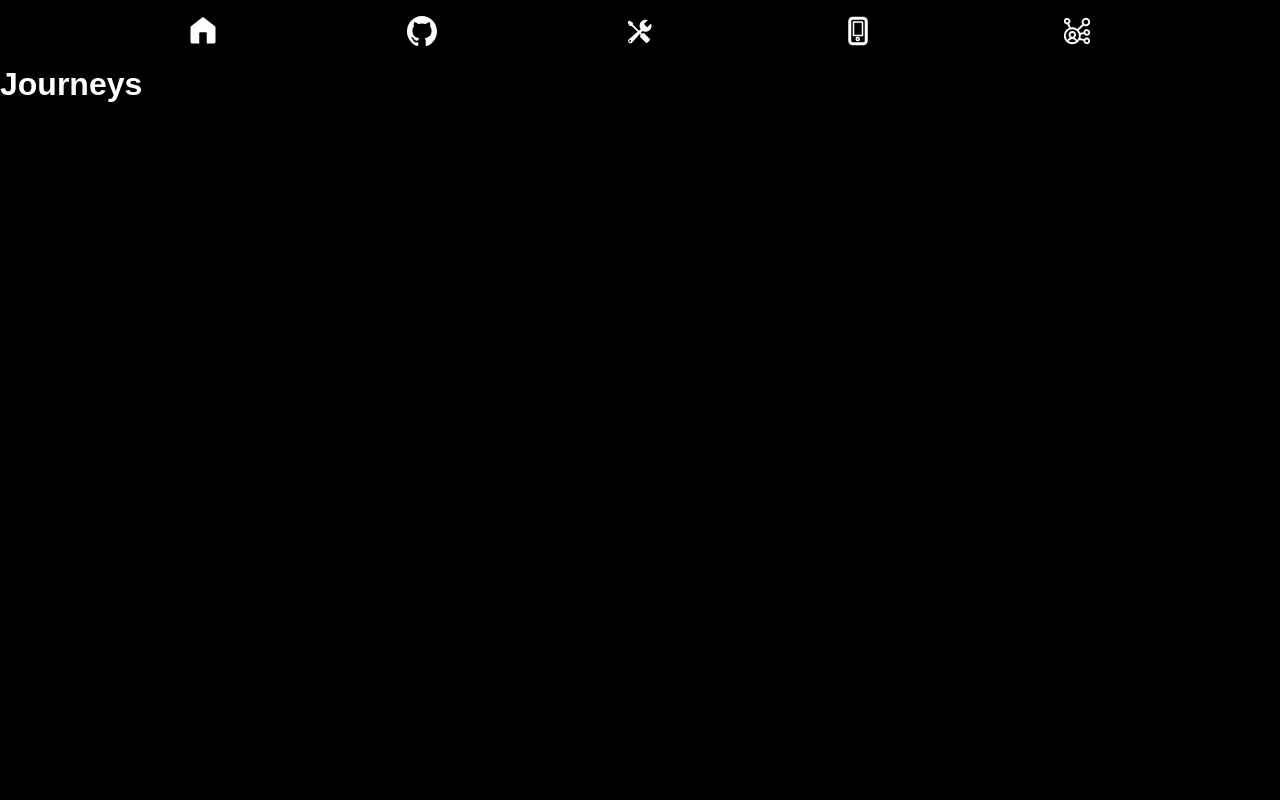
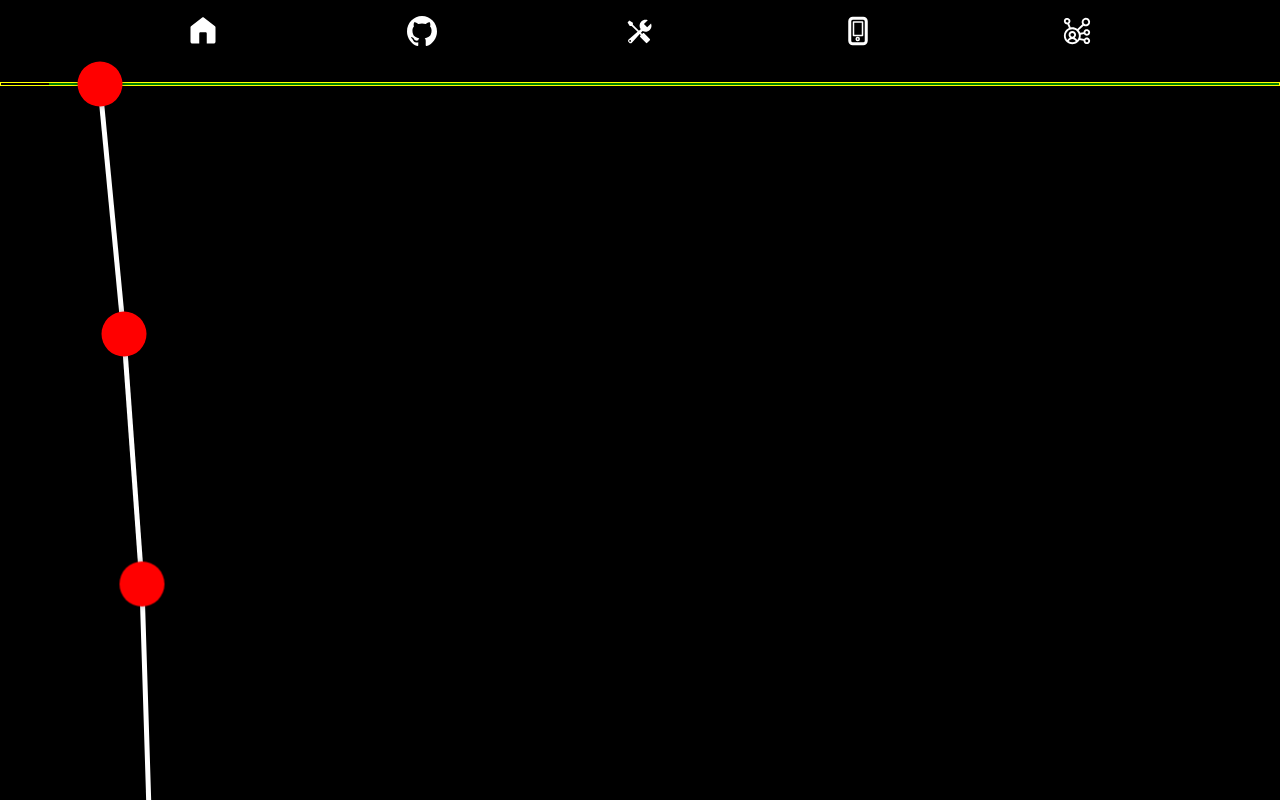
Before and after one commit to JBassard97/new-portfolio, a Next.js app: page /journeys in a window 1280 px wide. Shown: the top 800 px of the page. Built offline with nearby package versions, Linux system fonts and the light colour scheme; a web font is replaced by a local one.

Commit message:
starting on journeys page, I'm envisioning a giant timeline with interactivity

```diff
--- a/app/api/projectData/projectData.json
+++ b/app/api/projectData/projectData.json
@@ -61,6 +61,7 @@
         "NodeJS",
         "GraphQL",
         "Render",
+        "Figma",
         "NPM",
         "Apollo",
         "Mongoose",
@@ -126,7 +127,7 @@
       "isFullStack": false,
       "type": "Web App",
       "hostedOn": "GitHub",
-      "stack": ["HTML", "CSS", "JavaScript"],
+      "stack": ["HTML", "CSS", "JavaScript", "Figma"],
       "tellMeMore": [
         "This is our 1st Capstone Project of Bootcamp, and it was developed for 2 weeks until it was considered an MVP.",
         "<span style='color:lightblue; text-decoration:underline'><a href='https://www.openbrewerydb.org/' target='_blank'>Open-Brewery API</a></span> provides data on nearby spots.",
@@ -292,6 +293,7 @@
         "Handlebars",
         "MySQL",
         "JavaScript",
+        "Figma",
         "Tailwind",
         "Express.js",
         "NodeJS"
--- a/app/components/Parallaxcard/ParallaxCard.tsx
+++ b/app/components/Parallaxcard/ParallaxCard.tsx
@@ -50,7 +50,7 @@ const ParallaxCard: React.FC<ParallaxCardProps> = ({
   return (
     <div
       ref={cardRef}
-      className="card rounded"
+      className="card"
       onMouseMove={handleMouseMove}
       onMouseLeave={handleMouseLeave}
       style={{
--- a/app/journeys/journeys-page.css
+++ b/app/journeys/journeys-page.css
@@ -0,0 +1,89 @@
+/* .journeys-page {
+  position: relative;
+  width: 100%;
+  height: fit-content;
+  margin: 0 auto;
+  display: flex;
+  padding-left: 3rem;
+  border: 1px solid yellow;
+  margin-top: 2rem;
+}
+
+.timeline {
+  position: relative;
+  width: 100%;
+  height: 100%;
+  border: 1px solid green;
+}
+
+.vector {
+  position: absolute;
+  transform: translate(-50%, -50%);
+}
+
+.node {
+  width: 30px;
+  height: 30px;
+  background-color: red;
+  border-radius: 50%;
+  box-shadow: 0 0 5px rgba(0, 0, 0, 0.3);
+  z-index: 5;
+}
+
+.line {
+  position: absolute;
+  height: 5px;
+  background-color: white;
+  transform-origin: 0 50%;
+  top: 50%;
+  left: 50%;
+  z-index: -1;
+} */
+
+.journeys-page {
+  position: relative;
+  width: 100%;
+  height: fit-content;
+  margin: 0 auto;
+  display: flex;
+  padding-left: 3rem;
+  border: 1px solid yellow;
+  margin-top: 2rem;
+}
+
+.timeline {
+  position: relative;
+  width: 100%;
+  height: 100%;
+  border: 1px solid green;
+}
+
+.vector {
+  position: absolute;
+  transform: translate(-50%, -50%);
+}
+
+.node {
+  width: 30px;
+  height: 30px;
+  background-color: red;
+  border-radius: 50%;
+  box-shadow: 0 0 5px rgba(0, 0, 0, 0.3);
+  z-index: 5;
+  transition: transform 0.3s ease-out; /* Smooth scaling */
+}
+
+.line {
+  position: absolute;
+  height: 5px;
+  background-color: white;
+  transform-origin: 0 50%;
+  top: 50%;
+  left: 50%;
+  z-index: -1;
+}
+
+/* Scaling effect */
+.node.scaled {
+  transform: scale(1.5); /* Adjust the scale as desired */
+}
--- a/app/journeys/page.tsx
+++ b/app/journeys/page.tsx
@@ -1,10 +1,84 @@
 "use client";
 
-import React, { useEffect, useState } from "react";
+import React, { useEffect, useRef } from "react";
 import "./journeys-page.css";
 
 const Journeys = () => {
-  return <h1>Journeys</h1>;
+  const numberOfNodes = 50;
+
+  // UseRef for an array of HTMLDivElements
+  const nodeRefs = useRef<(HTMLDivElement | null)[]>([]);
+
+  useEffect(() => {
+    const observer = new IntersectionObserver(
+      (entries) => {
+        entries.forEach((entry) => {
+          if (entry.isIntersecting) {
+            entry.target.classList.add("scaled");
+          } else {
+            entry.target.classList.remove("scaled");
+          }
+        });
+      },
+      {
+        threshold: 0.50, // Trigger when 25% of the node is visible
+      }
+    );
+
+    nodeRefs.current.forEach((node) => {
+      if (node) observer.observe(node);
+    });
+
+    return () => {
+      nodeRefs.current.forEach((node) => {
+        if (node) observer.unobserve(node);
+      });
+    };
+  }, []);
+
+  return (
+    <div className="journeys-page">
+      <div className="timeline">
+        {Array.from({ length: numberOfNodes }, (_, i) => {
+          const spacing = 250;
+          const top = i * spacing;
+          const left = Math.sin(i * 0.5) * 50 + 50;
+
+          const nextTop = (i + 1) * spacing;
+          const nextLeft = Math.sin((i + 1) * 0.5) * 50 + 50;
+
+          const deltaX = nextLeft - left;
+          const deltaY = nextTop - top;
+          const length = Math.sqrt(deltaX ** 2 + deltaY ** 2);
+          const angle = Math.atan2(deltaY, deltaX) * (180 / Math.PI);
+
+          return (
+            <div
+              key={i}
+              className="vector"
+              style={{ top: `${top}px`, left: `${left}px` }}
+            >
+              <div
+                ref={(el) => {
+                  nodeRefs.current[i] = el; // Only assignment, no return
+                }}
+                className="node"
+              ></div>
+              {i < numberOfNodes - 1 && (
+                <div
+                  className="line"
+                  style={{
+                    width: `${length}px`,
+                    transform: `rotate(${angle}deg)`,
+                  }}
+                ></div>
+              )}
+            </div>
+          );
+        })}
+      </div>
+    </div>
+  );
 };
 
 export default Journeys;
```
Also changed, not shown: app/components/GitHubCalendar/GitHubCalendar.css (+13 -6 lines), app/components/Parallaxcard/ParallaxCard.css (+13 -4 lines), app/page.tsx (+13 -8 lines).
